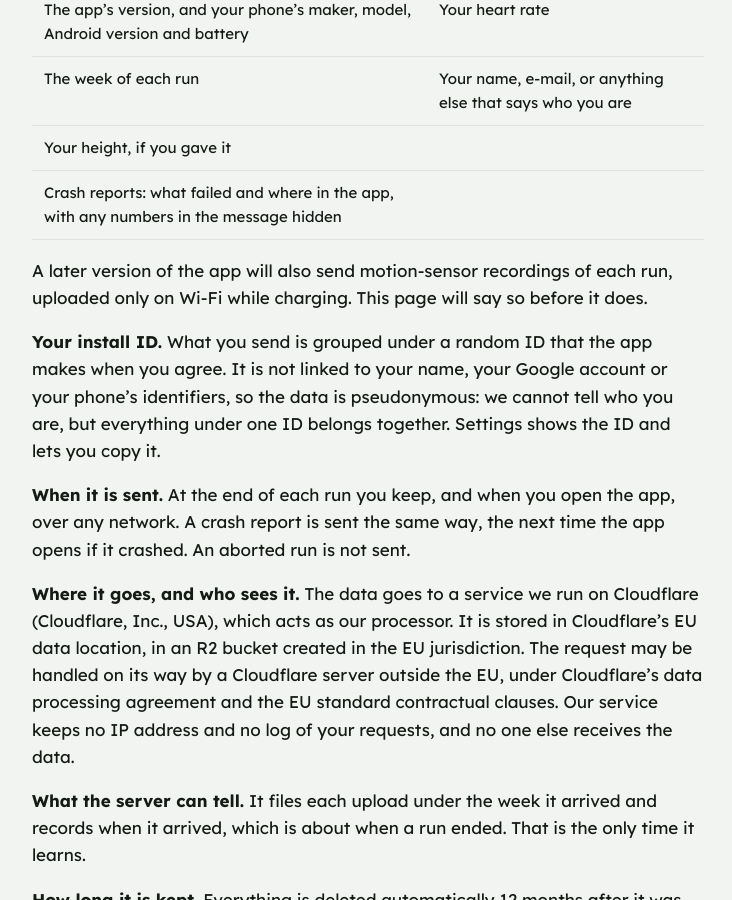
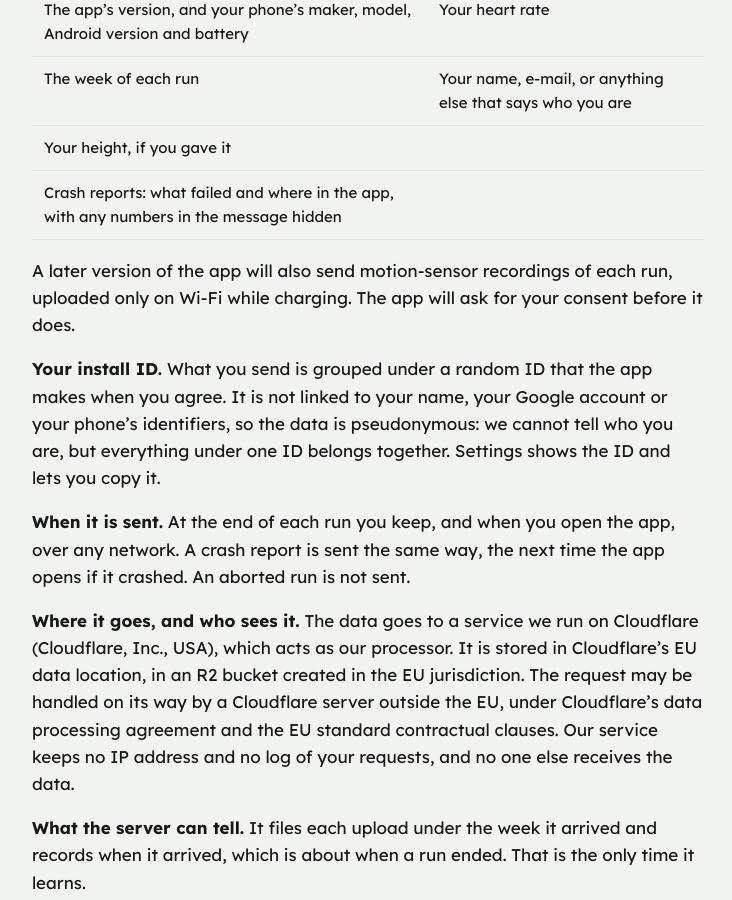
Before and after one commit to joergdietrich/ThePacer-Web, a Jekyll site: the page built from privacy.md, in a window 1280 px wide and 900 px high, scrolled down 2542 px. Shown: the whole window, without its empty margins (272-1004 px from the left). Built offline with Jekyll 4.4.1, drawn with Linux system fonts in a browser that asks for light colours.

Commit message:
Say the app asks for consent before sending motion-sensor recordings
Co-Authored-By: Claude Sonnet 5.5 <noreply@anthropic.com>

```diff
--- a/privacy.md
+++ b/privacy.md
@@ -60,7 +60,7 @@ The app asks once, during setup, whether you want to share your runs, and Settin
 | Your height, if you gave it | |
 | Crash reports: what failed and where in the app, with any numbers in the message hidden | |
 
-A later version of the app will also send motion-sensor recordings of each run, uploaded only on Wi-Fi while charging. This page will say so before it does.
+A later version of the app will also send motion-sensor recordings of each run, uploaded only on Wi-Fi while charging. The app will ask for your consent before it does.
 
 **Your install ID.** What you send is grouped under a random ID that the app makes when you agree. It is not linked to your name, your Google account or your phone's identifiers, so the data is pseudonymous: we cannot tell who you are, but everything under one ID belongs together. Settings shows the ID and lets you copy it.
 
```
